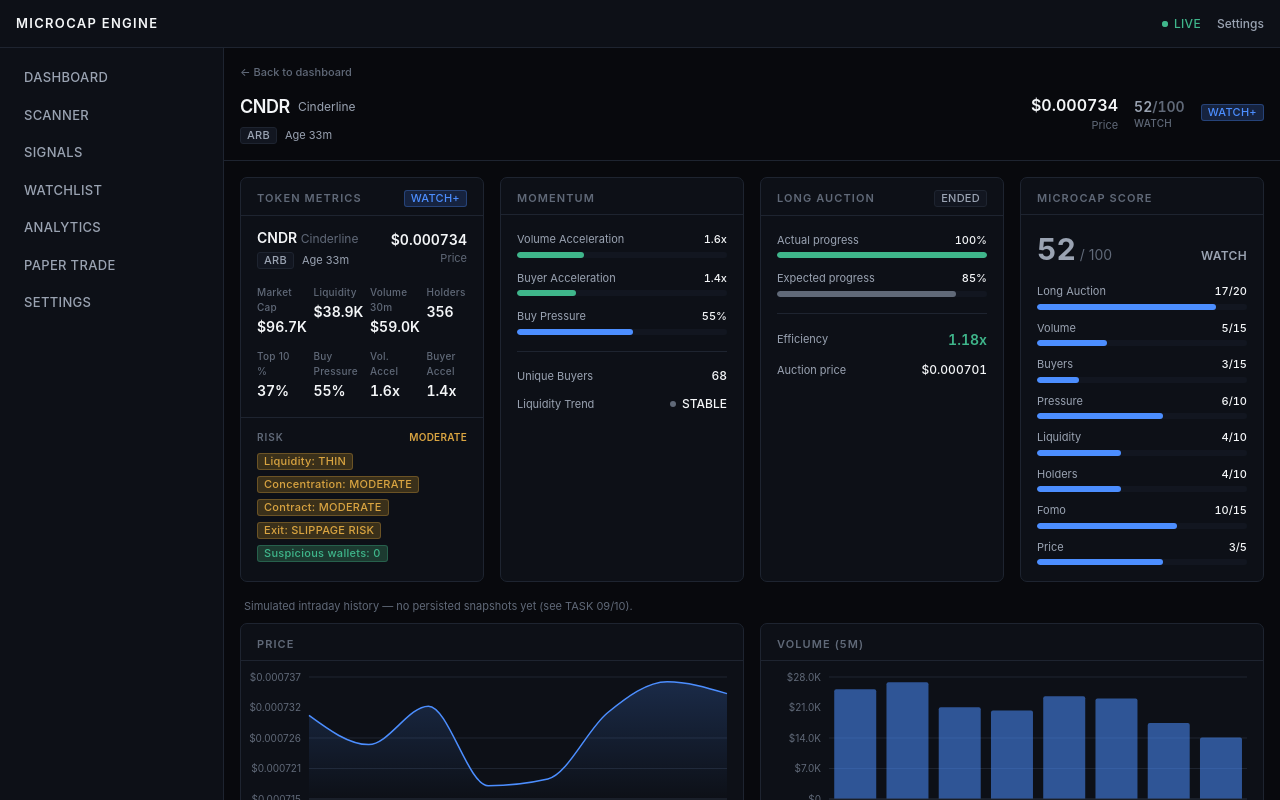
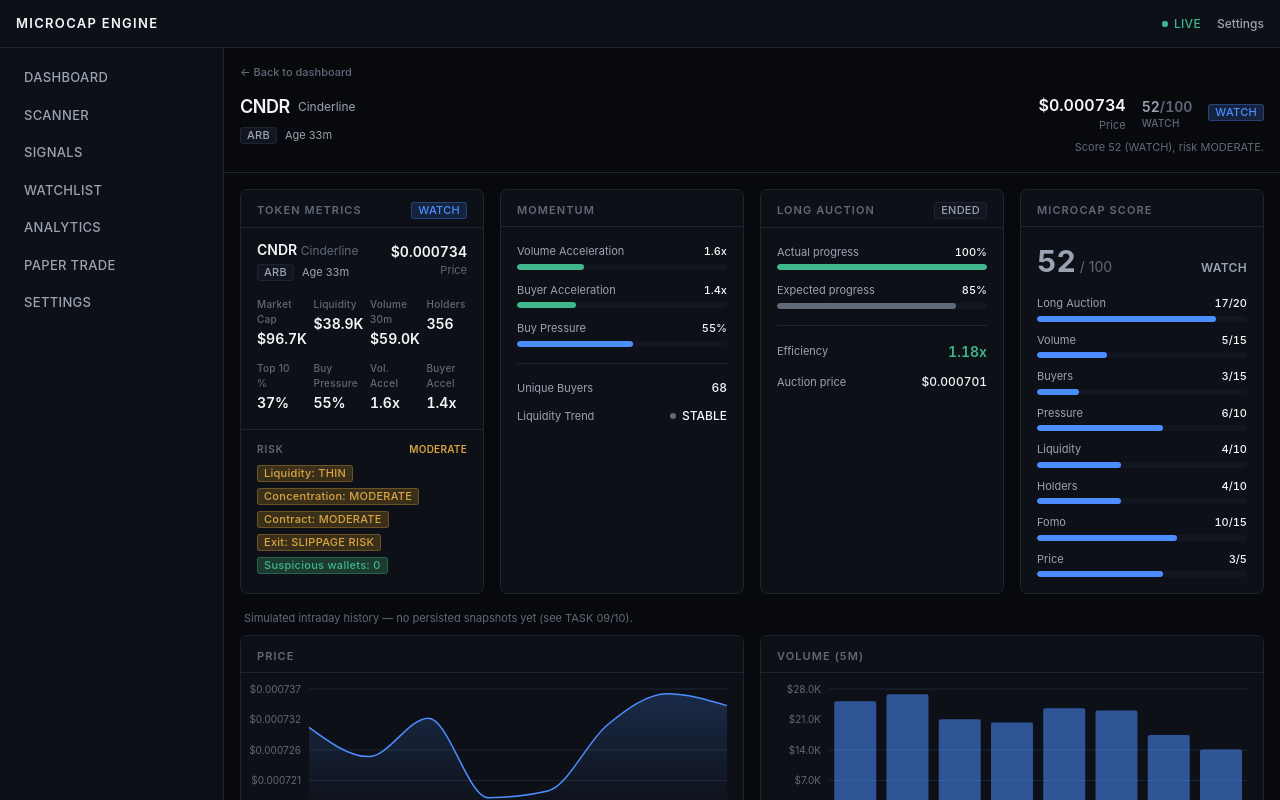
Before and after one commit to victorhmlz/sherlog, a Next.js app: page /token/cndr in a window 1280 px wide. Built offline with nearby package versions, Linux system fonts and the light colour scheme.

Commit message:
signal-engine

```diff
--- a/components/token/TokenDetailHeader.js
+++ b/components/token/TokenDetailHeader.js
@@ -5,9 +5,13 @@ import SignalBadge from "@/components/dashboard/SignalBadge";
 import { formatPrice, formatAge } from "@/components/ui/format";
 
 /**
- * Full-page header for the token detail route (TASK 03). Purely
- * presentational: identity, chain/age, price, score, and signal for the
- * token passed in. No data fetching, no live updates (see TASK 04).
+ * Full-page header for the token detail route (TASK 03). Identity,
+ * chain/age, price, score, and signal for the token passed in.
+ * `token.signalReason` (TASK 08 — see lib/signal/signalEngine.js) is
+ * shown as a small caption under the badges, giving the signal state a
+ * visible explanation instead of just a label. Still no data fetching
+ * of its own on this page; TASK 04's live stream only reaches
+ * `/dashboard`, not this route.
  */
 export default function TokenDetailHeader({ token }) {
   return (
@@ -33,6 +37,7 @@ export default function TokenDetailHeader({ token }) {
           </div>
         </div>
 
+        <div className="flex flex-col items-end gap-1.5">
           <div className="flex items-center gap-4">
             <div className="text-right">
               <div className="tabular text-base font-semibold text-text-primary">
@@ -43,6 +48,12 @@ export default function TokenDetailHeader({ token }) {
             <ScoreBadge score={token.score} />
             <SignalBadge signal={token.signal} />
           </div>
+          {token.signalReason && (
+            <p className="max-w-xs text-right text-[11px] text-text-muted">
+              {token.signalReason}
+            </p>
+          )}
+        </div>
       </div>
     </div>
   );
--- /dev/null
+++ b/lib/signal/signalEngine.js
@@ -0,0 +1,66 @@
+// -----------------------------------------------------------------------
+// MICROCAP ENGINE — Signal Engine (TASK 08)
+//
+// Reconciles the Score Engine (TASK 06) and Risk Engine (TASK 07) into
+// a single actionable `signal` state (one of SIGNAL_STATES in
+// mocks/tokens.js) plus a short, human-readable `reason` — the final
+// decision layer conceptually described as `Signal` in
+// docs/ARCHITECTURE.md §5 (`score, setup, ..., reason`).
+//
+// This engine does NOT recompute score or risk — it only reads their
+// already-computed output (`token.score`, `token.risk`). It needs no
+// authored seed of its own: every input it uses (score, risk, momentum
+// multipliers) already has a real feature source, so — unlike Score
+// and Risk — this is the first engine with zero pass-through fields.
+//
+// Two rules, applied in order:
+//   1. Risk gate — if the Risk Engine's `overall` is HIGH (`noTrade`),
+//      the signal is forced to IGNORE regardless of score. This is the
+//      concrete enforcement, at the signal layer, of
+//      docs/ARCHITECTURE.md §7's "Score 90 + Risk HIGH = NO TRADE".
+//   2. Otherwise, the signal follows the Score Engine's tier
+//      (IGNORE/WATCH/WATCH+/SETUP B/SETUP A) directly, with one
+//      escalation: a SETUP A+ score tier only becomes EXTREME when
+//      BOTH volume and buyer acceleration are independently
+//      exceptional (>= 3x each) — a high score alone isn't "extreme";
+//      violent momentum on top of it is. A SETUP A+ token that doesn't
+//      clear that bar is reported as SETUP A (SIGNAL_STATES has no
+//      "SETUP A+" of its own — that label is a score-tier concept).
+// -----------------------------------------------------------------------
+
+import { getScoreTier } from "@/lib/scoring/scoreEngine";
+
+/** Both volume and buyer acceleration must clear this to earn EXTREME. */
+const EXTREME_ACCELERATION_MIN = 3;
+
+/**
+ * Compute a token's signal state and a short explanation from its
+ * already-computed `score` and `risk`.
+ */
+export function computeSignal(token) {
+  if (token.risk?.noTrade) {
+    return {
+      signal: "IGNORE",
+      reason: `Risk ${token.risk.overall} (NO TRADE) overrides Score ${token.score}.`,
+    };
+  }
+
+  const tier = getScoreTier(token.score);
+
+  if (
+    tier.label === "SETUP A+" &&
+    token.volumeAcceleration >= EXTREME_ACCELERATION_MIN &&
+    token.buyerAcceleration >= EXTREME_ACCELERATION_MIN
+  ) {
+    return {
+      signal: "EXTREME",
+      reason: `Score ${token.score} (SETUP A+) with exceptional volume (${token.volumeAcceleration.toFixed(1)}x) and buyer (${token.buyerAcceleration.toFixed(1)}x) acceleration.`,
+    };
+  }
+
+  const signal = tier.label === "SETUP A+" ? "SETUP A" : tier.label;
+  return {
+    signal,
+    reason: `Score ${token.score} (${tier.label}), risk ${token.risk?.overall ?? "unknown"}.`,
+  };
+}
--- a/mocks/tokens.js
+++ b/mocks/tokens.js
@@ -25,10 +25,18 @@
 // to fill in `liquidityStatus`, `concentration`, `exitStatus`, and the
 // aggregate `overall`/`noTrade` fields — independently of score, per
 // docs/ARCHITECTURE.md §7.
+//
+// `signal` is no longer authored at all (TASK 08): every raw fixture
+// below omits it entirely, and `mockTokens` computes it via
+// `lib/signal/signalEngine.js:computeSignal`, which reconciles the
+// already-computed `score` and `risk` (plus momentum) into a final
+// signal state and a `signalReason` explanation string. Unlike score
+// and risk, this needs no authored seed of its own.
 // -----------------------------------------------------------------------
 
 import { computeScore, SCORE_TIERS, getScoreTier, SCORE_COMPONENT_MAX, SCORE_COMPONENT_LABELS } from "@/lib/scoring/scoreEngine";
 import { computeRisk } from "@/lib/risk/riskEngine";
+import { computeSignal } from "@/lib/signal/signalEngine";
 
 export { SCORE_TIERS, getScoreTier, SCORE_COMPONENT_MAX, SCORE_COMPONENT_LABELS };
 
@@ -88,8 +96,9 @@ export const mockMarketStatus = {
  *   source yet (`fomo`, `price` — see lib/scoring/scoreEngine.js). The
  *   other six components, and the final `score`, are COMPUTED (not
  *   authored here) by the `.map(computeScore)` below TASK 06 onward.
- * - signal: one of SIGNAL_STATES (distinct from the score tier label —
- *   Signal Engine, TASK 08, does not exist yet either)
+ * - signal / signalReason: fully COMPUTED (not authored at all, no
+ *   seed needed) by `.map(computeSignal)` below, TASK 08 onward — see
+ *   lib/signal/signalEngine.js. One of SIGNAL_STATES.
  */
 const rawMockTokens = [
   {
@@ -113,7 +122,6 @@ const rawMockTokens = [
     auction: { status: "LIVE", actual: 61, expected: 42, efficiency: 1.45, price: 0.00034 },
     risk: { contractRisk: "LOW", suspiciousWallets: 0 },
     scoreBreakdown: { fomo: 14, price: 5 },
-    signal: "SETUP A",
   },
   {
     id: "vlt",
@@ -136,7 +144,6 @@ const rawMockTokens = [
     auction: { status: "LIVE", actual: 54, expected: 48, efficiency: 1.13, price: 0.00151 },
     risk: { contractRisk: "LOW", suspiciousWallets: 0 },
     scoreBreakdown: { fomo: 13, price: 4 },
-    signal: "SETUP A",
   },
   {
     id: "qrn",
@@ -159,7 +166,6 @@ const rawMockTokens = [
     auction: { status: "LIVE", actual: 38, expected: 40, efficiency: 0.95, price: 0.0000821 },
     risk: { contractRisk: "MODERATE", suspiciousWallets: 1 },
     scoreBreakdown: { fomo: 11, price: 4 },
-    signal: "SETUP B",
   },
   {
     id: "drft",
@@ -182,7 +188,6 @@ const rawMockTokens = [
     auction: { status: "LIVE", actual: 58, expected: 39, efficiency: 1.49, price: 0.00201 },
     risk: { contractRisk: "LOW", suspiciousWallets: 0 },
     scoreBreakdown: { fomo: 13, price: 4 },
-    signal: "SETUP A",
   },
   {
     id: "mrbl",
@@ -205,7 +210,6 @@ const rawMockTokens = [
     auction: { status: "NONE", actual: null, expected: null, efficiency: null, price: null },
     risk: { contractRisk: "HIGH", suspiciousWallets: 3 },
     scoreBreakdown: { fomo: 7, price: 2 },
-    signal: "IGNORE",
   },
   {
     id: "cndr",
@@ -228,7 +232,6 @@ const rawMockTokens = [
     auction: { status: "ENDED", actual: 100, expected: 85, efficiency: 1.18, price: 0.000701 },
     risk: { contractRisk: "MODERATE", suspiciousWallets: 0 },
     scoreBreakdown: { fomo: 10, price: 3 },
-    signal: "WATCH+",
   },
   {
     id: "hlx",
@@ -251,7 +254,6 @@ const rawMockTokens = [
     auction: { status: "LIVE", actual: 77, expected: 45, efficiency: 1.71, price: 0.0119 },
     risk: { contractRisk: "LOW", suspiciousWallets: 0 },
     scoreBreakdown: { fomo: 14, price: 5 },
-    signal: "EXTREME",
   },
   {
     id: "ptra",
@@ -274,7 +276,6 @@ const rawMockTokens = [
     auction: { status: "NONE", actual: null, expected: null, efficiency: null, price: null },
     risk: { contractRisk: "MODERATE", suspiciousWallets: 2 },
     scoreBreakdown: { fomo: 8, price: 3 },
-    signal: "WATCH",
   },
   {
     id: "svrn",
@@ -297,7 +298,6 @@ const rawMockTokens = [
     auction: { status: "LIVE", actual: 49, expected: 44, efficiency: 1.11, price: 0.000842 },
     risk: { contractRisk: "LOW", suspiciousWallets: 0 },
     scoreBreakdown: { fomo: 12, price: 4 },
-    signal: "SETUP B",
   },
   {
     id: "zphr",
@@ -320,22 +320,24 @@ const rawMockTokens = [
     auction: { status: "ENDED", actual: 100, expected: 92, efficiency: 1.09, price: 0.00187 },
     risk: { contractRisk: "LOW", suspiciousWallets: 0 },
     scoreBreakdown: { fomo: 12, price: 4 },
-    signal: "SETUP A",
   },
 ];
 
 /**
  * The exported token list every component reads. Each raw fixture above
- * is passed through `computeScore` (TASK 06) and `computeRisk`
- * (TASK 07 — see lib/scoring/scoreEngine.js / lib/risk/riskEngine.js)
- * to produce its final `score`/`scoreBreakdown` and full `risk` object.
- * The two engines never read each other's output — score and risk stay
- * independent per docs/ARCHITECTURE.md §7.
+ * is passed through `computeScore` (TASK 06), `computeRisk` (TASK 07),
+ * and `computeSignal` (TASK 08 — see lib/scoring/scoreEngine.js,
+ * lib/risk/riskEngine.js, lib/signal/signalEngine.js) to produce its
+ * final `score`/`scoreBreakdown`, `risk`, and `signal`/`signalReason`.
+ * Score and Risk never read each other's output; Signal reads both
+ * (that reconciliation is its entire purpose).
  */
 export const mockTokens = rawMockTokens.map((token) => {
   const { score, breakdown } = computeScore(token);
   const risk = computeRisk(token);
-  return { ...token, score, scoreBreakdown: breakdown, risk };
+  const withScoreAndRisk = { ...token, score, scoreBreakdown: breakdown, risk };
+  const { signal, reason } = computeSignal(withScoreAndRisk);
+  return { ...withScoreAndRisk, signal, signalReason: reason };
 });
 
 /**
```
Also changed, not shown: lib/realtime/mockStream.js, 2 other files (tests, documents, lock files or other folders). Lines whose indentation alone changed are shown as unchanged.
